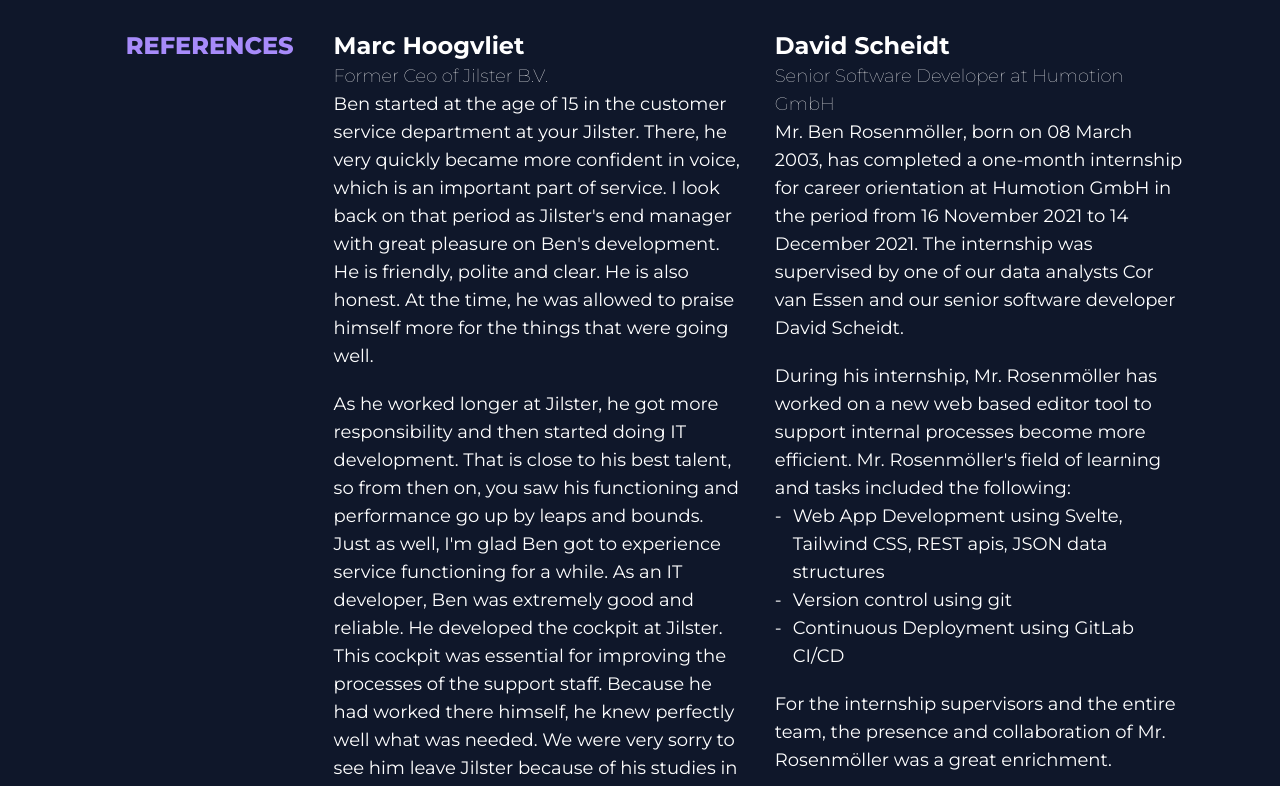
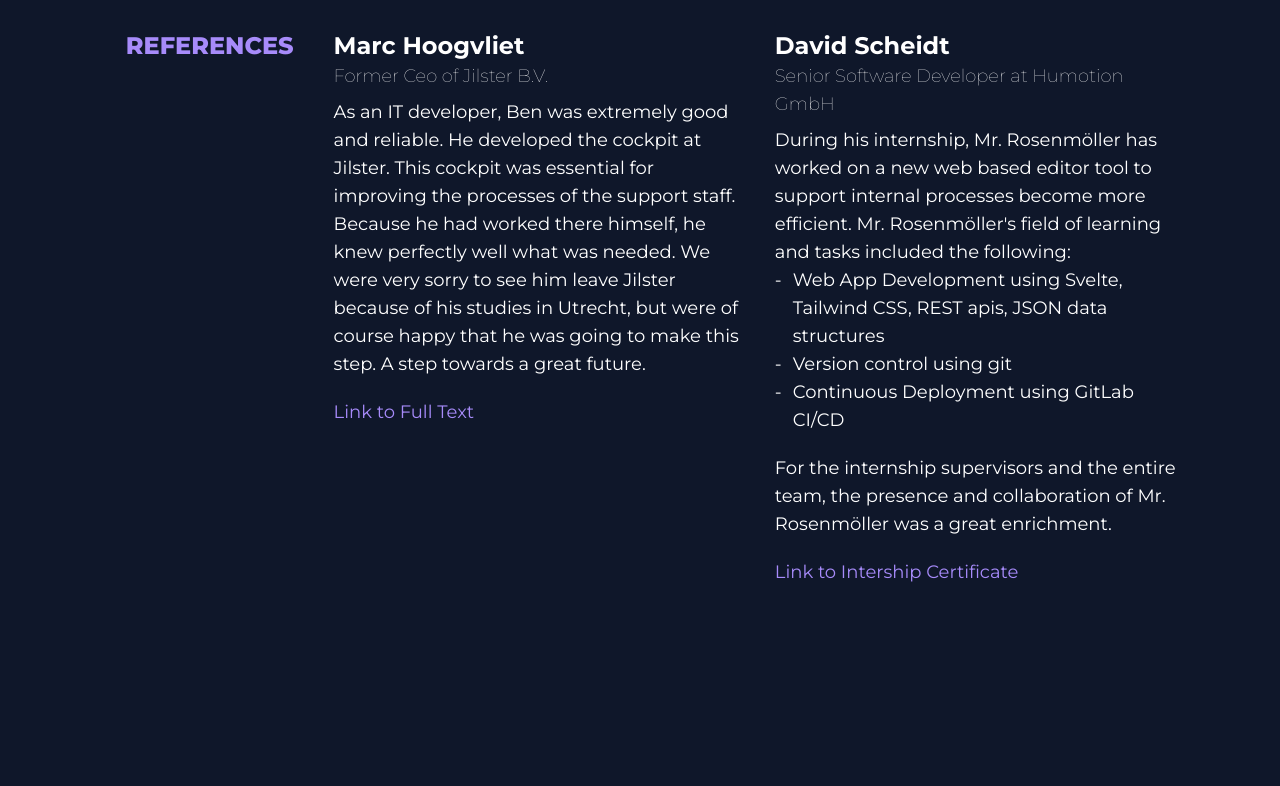
Before and after one commit to brosenmoller/brosenmoller.github.io, a Vue app: page / in a window 1280 px wide. Shown: the part 5180-5966 px from the top of the page. Built offline with nearby package versions, Linux system fonts and the light colour scheme.

Commit message:
added reference link

```diff
--- a/src/components/MainPageSections/Refrences.vue
+++ b/src/components/MainPageSections/Refrences.vue
@@ -15,27 +15,24 @@
                 <h1 class="font-bold text-2xl">Marc Hoogvliet</h1>
                 <span class="font-thin text-lg">Former Ceo of Jilster B.V.</span>
 
-                <p class="">
-                    Ben started at the age of 15 in the customer service department at your Jilster. There, he very quickly became more confident in voice, which is an important part of service. I look back on that period as Jilster's end manager with great pleasure on Ben's development. He is friendly, polite and clear. He is also honest. At the time, he was allowed to praise himself more for the things that were going well.
+                <p class="mt-2 mb-5">
+                    As an IT developer, Ben was extremely good and reliable. He developed the cockpit at Jilster. This cockpit was essential for improving the processes of the support staff. Because he had worked there himself, he knew perfectly well what was needed. We were very sorry to see him leave Jilster because of his studies in Utrecht, but were of course happy that he was going to make this step. A step towards a great future.
                 </p>
 
-                <p class="mt-5">
-                    As he worked longer at Jilster, he got more responsibility and then started doing IT development. That is close to his best talent, so from then on, you saw his functioning and performance go up by leaps and bounds. Just as well, I'm glad Ben got to experience service functioning for a while. As an IT developer, Ben was extremely good and reliable. He developed the cockpit at Jilster. This cockpit was essential for improving the processes of the support staff. Because he had worked there himself, he knew perfectly well what was needed. We were very sorry to see him leave Jilster because of his studies in Utrecht, but were of course happy that he was going to make this step. A step towards a great future.
-                </p>
+                <a target="_blank" class="fancy-link text-violet-400"
+                    href="https://drive.google.com/file/d/1gIPQWY0u4R2tbPWc93ksyz7yLuwTZ6Of/view?usp=sharing"
+                >
+                    Link to Full Text
+                </a>
             </div>
+
+
 
             <div class="lg:w-1/2">
                 <h1 class="font-bold text-2xl">David Scheidt</h1>
                 <span class="font-thin text-lg">Senior Software Developer at Humotion GmbH</span>
 
-                <p class="">
-                    Mr. Ben Rosenmöller, born on 08 March 2003, has completed a one-month internship for career
-                    orientation at Humotion GmbH in the period from 16 November 2021 to 14 December 2021.
-                    The internship was supervised by one of our data analysts Cor van Essen and our senior software
-                    developer David Scheidt.
-                </p>
-
-                <p class="mt-5">
+                <p class="mt-2">
                     During his internship, Mr. Rosenmöller has worked on a new web based editor tool to support internal
                     processes become more efficient. Mr. Rosenmöller's field of learning and tasks included the following:
                     <ul class="dashed">
```
